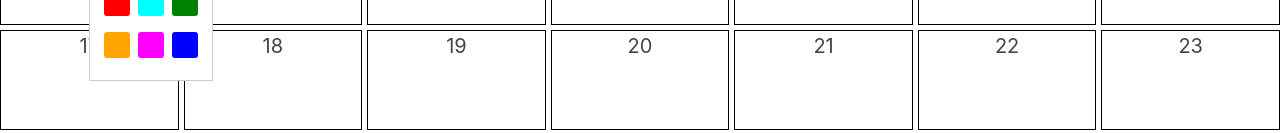
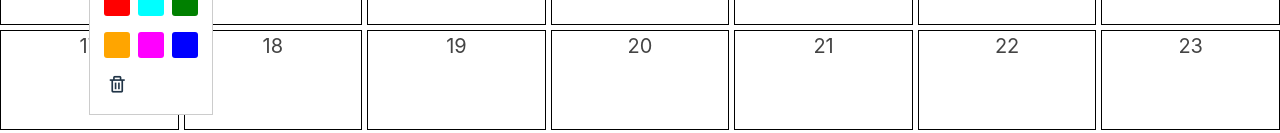
Before and after one commit to jeremies/calendar-colors, a React (Vite) app: page / in a window 1280 px wide. Both pictures are taken after a click on the element "10". Shown: the part 390-523 px from the top of the page. Built offline with nearby package versions, Linux system fonts and the light colour scheme.

Commit message:
feat: be able to delete day colors

```diff
--- a/src/components/App.jsx
+++ b/src/components/App.jsx
@@ -110,12 +110,19 @@ function App() {
       }));
     }
 
-    console.log(colorsByDate);
-
     setIsChooserShowing(false);
   };
 
   const onOutsideClick = () => {
+    setIsChooserShowing(false);
+  };
+
+  const deleteDayColors = () => {
+    setColorsByDate((colorsByDate) => ({
+      ...colorsByDate,
+      [currDate.getTime()]: [],
+    }));
+
     setIsChooserShowing(false);
   };
 
@@ -156,6 +163,7 @@ function App() {
           addColor={addColor}
           position={chooserPosition}
           onOutsideClick={onOutsideClick}
+          deleteDayColors={deleteDayColors}
         />
       )}
       <SyncDB />
--- a/src/components/Chooser.css
+++ b/src/components/Chooser.css
@@ -5,7 +5,8 @@
   background-color: #fff;
 }
 
-.color {
+.chooser-item {
+  text-align: center;
   margin: 4px;
   display: inline-block;
   border-radius: 3px;
--- a/src/components/Chooser.jsx
+++ b/src/components/Chooser.jsx
@@ -2,7 +2,12 @@ import { colorScheme } from "../constants/colorScheme";
 import { useOutsideClick } from "../hooks/useOutsideClick";
 import "./Chooser.css";
 
-export const Chooser = ({ position, addColor, onOutsideClick }) => {
+export const Chooser = ({
+  position,
+  addColor,
+  onOutsideClick,
+  deleteDayColors,
+}) => {
   const ref = useOutsideClick(onOutsideClick);
 
   const colorClick = (colIndex) => {
@@ -12,7 +17,7 @@ export const Chooser = ({ position, addColor, onOutsideClick }) => {
   const colorBlock = (colIndex) => {
     return (
       <div
-        className="color"
+        className="chooser-item"
         onClick={() => colorClick(colIndex)}
         style={{ backgroundColor: colorScheme[colIndex] }}
       ></div>
@@ -36,6 +41,9 @@ export const Chooser = ({ position, addColor, onOutsideClick }) => {
           {colorBlock(4)}
           {colorBlock(5)}
         </div>
+        <div>
+          <i className="chooser-item bx bx-trash" onClick={deleteDayColors}></i>
+        </div>
       </div>
     </div>
   );
```
